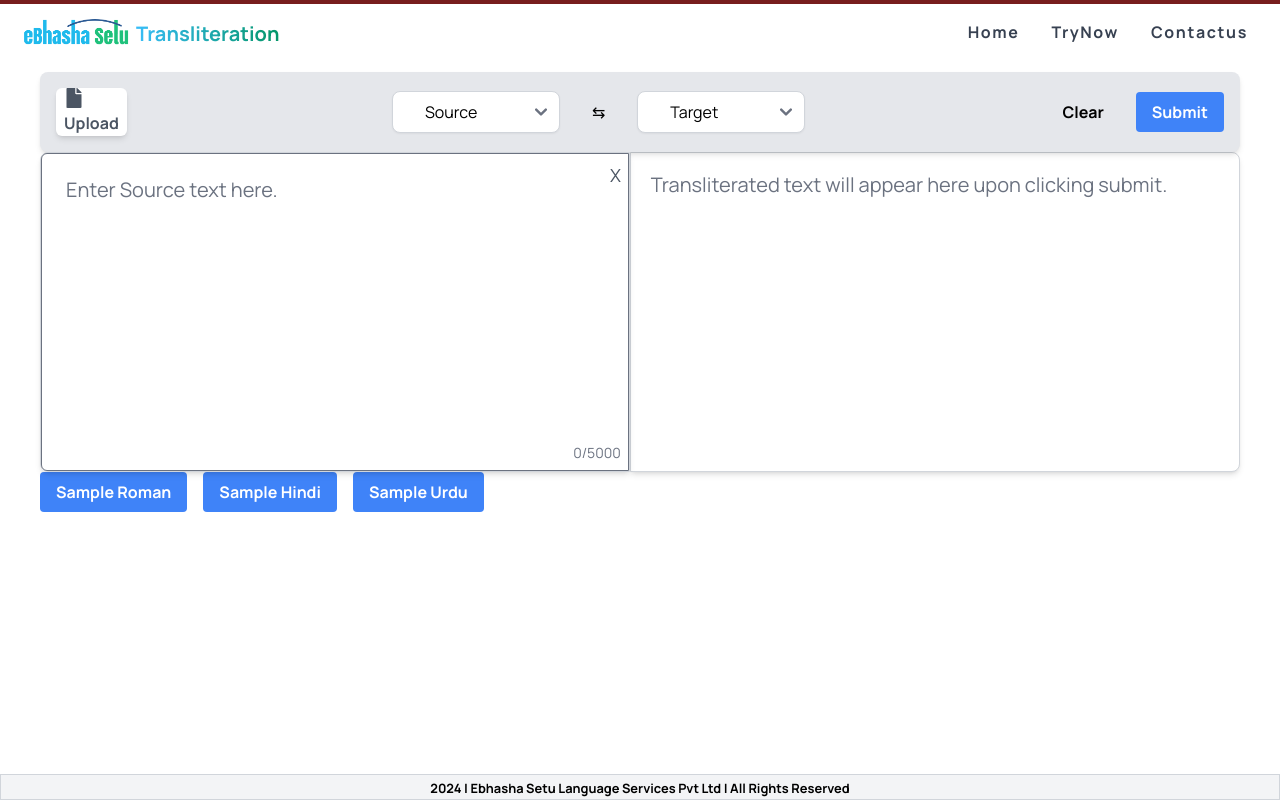
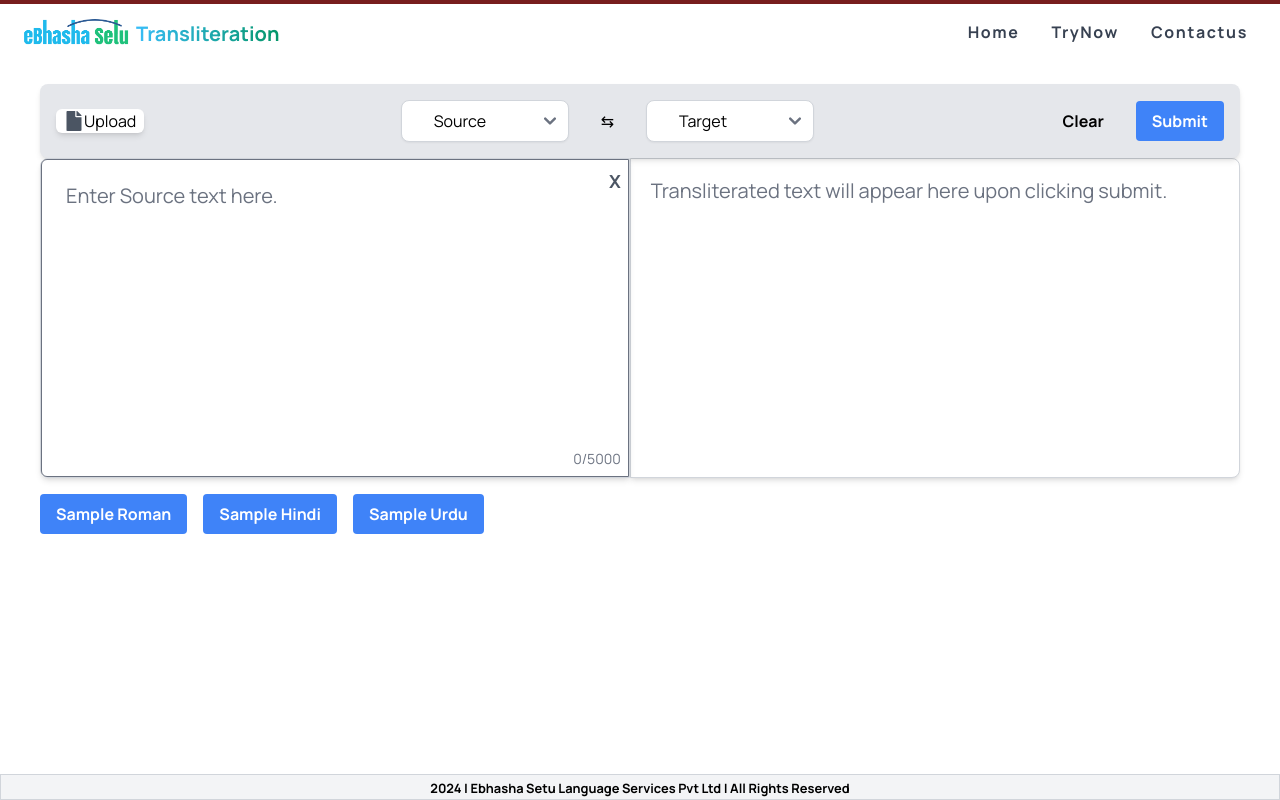
Before and after one commit to suryatejathodupunuri/ebs.transliteration, a React (Create React App) app: page /trynow in a window 1280 px wide. Built offline with nearby package versions, Linux system fonts and the light colour scheme; a web font is replaced by a local one.

Commit message:
updated home

```diff
--- a/package.json
+++ b/package.json
@@ -16,6 +16,8 @@
     "react-responsive": "^10.0.0",
     "react-router-dom": "^6.23.0",
     "react-scripts": "5.0.1",
+    "react-toastify": "^10.0.5",
+    "react-tooltip": "^5.28.0",
     "web-vitals": "^2.1.4"
   },
   "scripts": {
--- a/src/components/navbar/Navbar.jsx
+++ b/src/components/navbar/Navbar.jsx
@@ -41,9 +41,11 @@ const Navbar = () => {
         <div>
           <a href="/" class="flex items-center">
             <img src={Logo} alt="EBS Transliteration Logo" width="120" height="28.125" />
-            <span className="bg-clip-text text-transparent bg-gradient-to-r from-sky-400 to-emerald-600 text-xl font-bold pt-1 ">
+            <h5 className="text-s font-bold md:text-lg lg:text-3xl pb-1">
+            <span className="bg-clip-text text-transparent bg-gradient-to-r from-sky-400 to-emerald-600 text-xl font-bold pt-1">
               Transliteration
             </span>
+            </h5>
           </a>
         </div>
 
@@ -71,9 +73,9 @@ const Navbar = () => {
               md:justify-between
               md:pt-0
             ">
-            <li><Link to="/" class="font-bold text-s tracking-widest md:p-4 py-2 block hover:text-green-600" href="#">Home</Link></li>
-            <li><Link to="/trynow" class="font-bold text-s tracking-widest md:p-4 py-2 block hover:text-green-600" href="#">TryNow</Link></li>
-            <li><Link to="/contactus" class="font-bold text-s tracking-widest md:p-4 py-2 block hover:text-green-600" href="#">Contactus</Link></li>
+            <li><Link to="/" class="font-bold text-s tracking-widest md:p-4 py-2 block hover:text-green-600  " >Home</Link></li>
+            <li><Link to="/trynow" class="font-bold text-s tracking-widest md:p-4 py-2 block hover:text-green-600" >TryNow</Link></li>
+            <li><Link to="/contactus" class="font-bold text-s tracking-widest md:p-4 py-2 block hover:text-green-600">Contactus</Link></li>
           </ul>
         </div>
       </nav>
--- a/src/components/transliteration/Transliteration.jsx
+++ b/src/components/transliteration/Transliteration.jsx
@@ -1,6 +1,8 @@
 import React, { useState } from "react";
 import { url } from "../../creds";
 import { FaFile } from "react-icons/fa";
+import { Tooltip } from "react-tooltip";
+import { ToastContainer, toast } from "react-toastify";
 
 const Transliteration = () => {
   // eslint-disable-next-line
@@ -13,6 +15,7 @@ const Transliteration = () => {
   const [isLoading, setLoading] = useState(false);
   const isUrdu = inputLang === "urd";
   const isUrdu_o = outputLang === "urd";
+
   const clearData = () => {
     setFileContent("");
     setResponseData("");
@@ -38,7 +41,7 @@ const Transliteration = () => {
     reader.onload = (event) => {
       const fileContent = event.target.result;
       if (fileContent.length > 5000) {
-        alert(
+        toast.error(
           "The file content exceeds maximum limit,First 5000 Characters will be considered."
         );
       }
@@ -55,16 +58,27 @@ const Transliteration = () => {
   const handleSubmit = async () => {
     setResponseData("");
     if (!inputLang) {
-      alert("Please select a source language.");
+      toast.error("Please select a source language.", {
+        position: "top-right",
+        autoClose: 3000,
+        hideProgressBar: false,
+        closeOnClick: true,
+        pauseOnHover: true,
+        draggable: true,
+        progress: undefined,
+        closeButton: "button",
+      });
       return;
     }
     if (!outputLang) {
-      alert("Please select a target language.");
+      toast.error("Please select a target language.");
       return;
     }
-    if (inputLang===outputLang) {
-      alert("Source and Target Languages cannot be same");
+    if (inputLang === outputLang) {
+      toast.error("Source and Target Languages cannot be same.");
       return;
+    } else {
+      toast.info("fetching..", { autoClose: 1500 });
     }
 
     setLoading(true);
@@ -89,24 +103,34 @@ const Transliteration = () => {
       console.log(status);
     } catch (error) {
       console.error("Error:", error);
-      alert("Server down, Please try after sometime.");
+      setTimeout(() => {
+        toast.error("Server down, Please try after sometime.");
+      }, 1000);
     } finally {
       setLoading(false);
     }
   };
 
   return (
-    <div className="flex flex-col px-10 pt-3">
+    <div className="flex flex-col px-10 pt-6">
       <div className="flex items-center justify-between bg-gray-200 p-4 shadow-md rounded-lg relative">
         <div className="flex items-center">
           <label className="flex justify-center w-50 h-13 px-2 transition bg-white rounded-md appearance-none cursor-pointer hover:bg-gray-100 focus:outline-none shadow-md hover:shadow-lg">
             <span className="flex flex-col items-center space-y-1">
-              <div className="text-center">
-                <span className="text-gray-600 text-xl"><FaFile></FaFile></span>
-                <span className="text-s font-bold text-gray-600">Upload</span>
+              <div className="text-center flex items-center justify-center rounded-l-md ">
+                <span className="text-gray-600 text-xl">
+                  <FaFile></FaFile>
+                </span>
+                <p
+                  data-tooltip-id="my-tooltip"
+                  data-tooltip-content=".txt files only"
+                >
+                  Upload
+                </p>
               </div>
             </span>
-
+            <Tooltip id="my-tooltip" />
+            <ToastContainer />
             <input
               type="file"
               name="file_upload"
@@ -115,7 +139,7 @@ const Transliteration = () => {
               onChange={handleFileChange}
             />
           </label>
-          <div className="px-3 mt-2 text-sm font-bold text-gray-600">
+          <div className="px-3 mt-2 text-sm font-bold text-gray-600 pb-2">
             {fileName ? `${fileName}` : ""}
           </div>
         </div>
@@ -149,7 +173,6 @@ const Transliteration = () => {
               <option value="tel">Telugu</option>
               <option value="urd">Urdu</option>
             </select>
-
           </div>
           <button
             onClick={() => {
@@ -209,15 +232,14 @@ const Transliteration = () => {
             onClick={handleSubmit}
             disabled={isLoading}
           >
-            {isLoading ? "Loading..." : "Submit"}
+            {isLoading ? "Submit" : "Submit"}
           </button>
         </div>
       </div>
 
       <div className="flex flex-col space-y-4">
-  <div className="flex flex-grow">
+        <div className="flex flex-grow pb-4">
           <div className="relative w-full h-80 border border-gray-300 rounded-l-lg shadow-md">
-
             <textarea
               style={{
                 direction: isUrdu ? "rtl" : "ltr",
@@ -233,7 +255,7 @@ const Transliteration = () => {
 
                 if (newContent.length > maxLength) {
                   const trimmedContent = newContent.substring(0, maxLength);
-            alert(
+                  toast.error(
                     "You have exceeded maximum limit, first 5000 characters will be considered"
                   );
                   setFileContent(trimmedContent);
@@ -245,7 +267,7 @@ const Transliteration = () => {
               }}
             />
             <div
-        className="absolute top-2 right-2 text-lg text-gray-600 hover:text-red-500 cursor-pointer"
+              className="absolute top-2 right-2 text-lg font-bold text-gray-600 hover:text-red-500 cursor-pointer"
               onClick={() => {
                 setFileContent("");
                 setFileName("");
@@ -253,7 +275,7 @@ const Transliteration = () => {
             >
               X
             </div>
-      <div className="absolute bottom-2 right-2 text-sm text-gray-500">
+            <div className=" absolute bottom-2 right-2 text-sm text-gray-500">
               {fileContent.length}/5000
             </div>
           </div>
--- a/src/creds.js
+++ b/src/creds.js
@@ -1,7 +1,7 @@
 const creds = {
-   backendUrl: '/api/', //Default API call end point.
+   //backendUrl: '/api/', //Default API call end point.
   // backendUrl: "http://localhost:3001/api/", // Local development API end point.
-  // backendUrl: "http://127.0.0.1:5000/api/", // Local development API end point.
+  backendUrl: "http://127.0.0.1:5000/api/", // Local development API end point.
  };
  export const url = creds.backendUrl;
  export default creds;
--- a/src/index.js
+++ b/src/index.js
@@ -2,6 +2,8 @@ import React from 'react';
 import ReactDOM from 'react-dom/client';
 import './index.css';
 import App from './App';
+import 'react-tooltip/dist/react-tooltip.css'
+import 'react-toastify/dist/ReactToastify.css';
 
 const root = ReactDOM.createRoot(document.getElementById('root'));
 root.render(
```
Also changed, not shown: src/components/home/Home.jsx (+4 -4 lines), 1 other file (tests, documents, lock files or other folders). Lines whose indentation alone changed are shown as unchanged.
